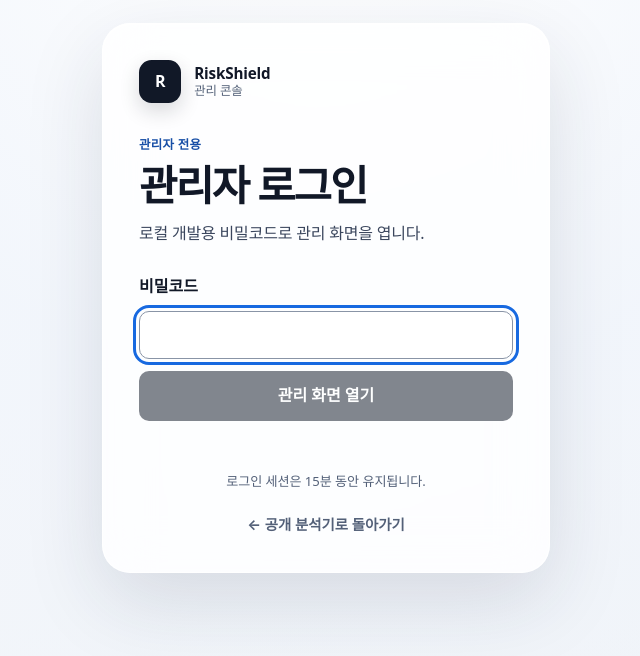
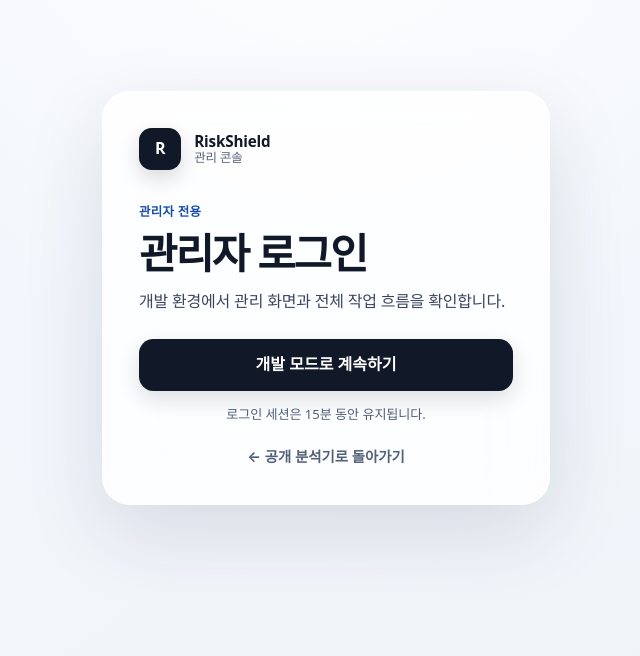
Before and after one commit to HPlay3173/RiskShield, a Next.js app: page /access in a window 1280 px wide. Shown: the part 102-758 px from the top of the page, without its empty margins (314-954 px from the left). Built offline with nearby package versions, Linux system fonts and the light colour scheme.

Commit message:
Remove local access-code prompt

```diff
--- a/app/access/page.tsx
+++ b/app/access/page.tsx
@@ -1,7 +1,6 @@
 import type { Metadata } from "next";
 import { headers } from "next/headers";
 import Link from "next/link";
-import { AccessCodeLogin } from "./AccessCodeLogin";
 
 export const metadata: Metadata = {
   title: "RiskShield 관리 접근",
@@ -20,8 +19,10 @@ export default async function AccessPage() {
         </div>
         <p className="accessCodeEyebrow">관리자 전용</p>
         <h1 id="access-title">관리자 로그인</h1>
-        <p className="accessCodeDescription">{localDevelopment ? "로컬 개발용 비밀코드로 관리 화면을 엽니다." : "허용된 Google 계정으로 로그인해 분석 지식과 수집 결과를 관리하세요."}</p>
-        {localDevelopment ? <AccessCodeLogin /> : (
+        <p className="accessCodeDescription">{localDevelopment ? "개발 환경에서 관리 화면과 전체 작업 흐름을 확인합니다." : "허용된 Google 계정으로 로그인해 분석 지식과 수집 결과를 관리하세요."}</p>
+        {localDevelopment ? (
+          <Link className="pressable primaryButton accessCodePrimary" href="/manage">개발 모드로 계속하기</Link>
+        ) : (
           <Link className="pressable primaryButton accessCodePrimary" href="/api/auth/google/start?return_to=%2Fmanage">Google로 계속하기</Link>
         )}
         <p className="accessCodeNotice">로그인 세션은 15분 동안 유지됩니다.</p>
```
